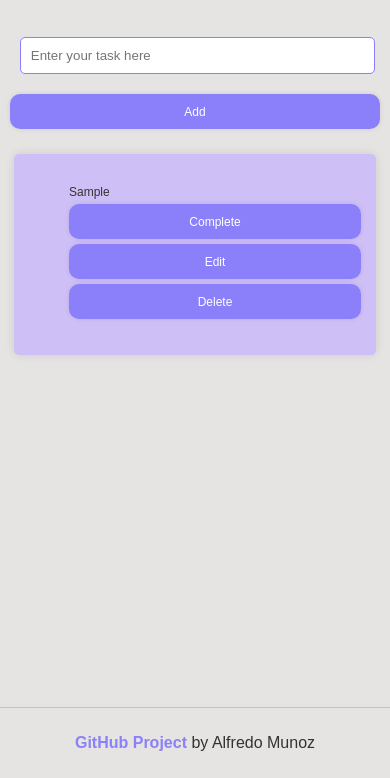
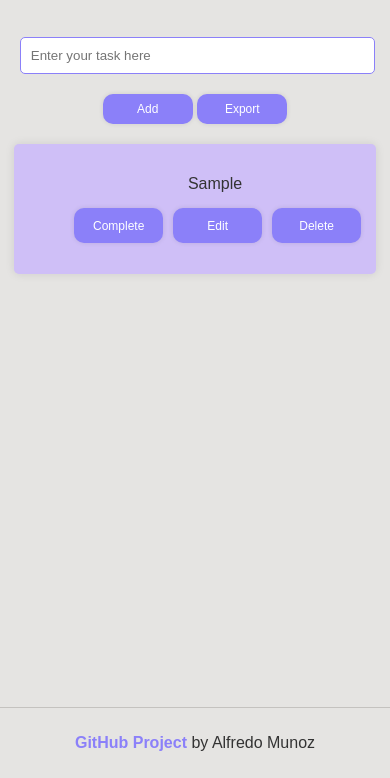
Before and after one commit to Alfredomg7/TodoSPA, a plain HTML site: page index.html in a window 390 px wide. Both pictures are taken after typing "Sample" into the empty fields and a click on the button "Add". Shown: the part 66-844 px from the top of the page. Drawn offline with Linux system fonts and the light colour scheme.

Commit message:
Implement export tasks as csv file funcionality with export button and enhance responsive design on task list container

```diff
--- a/app.js
+++ b/app.js
@@ -1,7 +1,8 @@
 document.addEventListener('DOMContentLoaded', () => {
     const addButton = document.getElementById('add-btn');
+    const exportButton = document.getElementById('export-btn');
     const inputField = document.getElementById('todo-input');
-    const todolist = document.getElementById('todo-list');
+    const todoList = document.getElementById('todo-list');
     const noTasksMessage = document.getElementById('no-tasks-message');
 
     // function to add a new todo item
@@ -15,7 +16,7 @@ document.addEventListener('DOMContentLoaded', () => {
         const completeButton = document.createElement('button');
         completeButton.textContent = 'Complete';
         completeButton.addEventListener('click', () => {
-            listItem.classList.toggle('completed');
+            itemText.classList.toggle('completed');
         });
 
         const editButton = document.createElement('button');
@@ -30,7 +31,7 @@ document.addEventListener('DOMContentLoaded', () => {
         const deleteButton = document.createElement('button');
         deleteButton.textContent = 'Delete';
         deleteButton.addEventListener('click', () => {
-            todolist.removeChild(listItem);
+            todoList.removeChild(listItem);
         });
 
         listItem.appendChild(itemText);
@@ -43,11 +44,33 @@ document.addEventListener('DOMContentLoaded', () => {
 
     // Function tu update the visibility of the 'No tasks' message
     function updateNoTasksMessage() {
-        if (todolist.children.length === 0) {
+        if (todoList.children.length === 0) {
             noTasksMessage.style.display = 'block';
         } else {
             noTasksMessage.style.display = 'none';
         }
+    }
+
+    // Function to export tasks as csv file
+    function exportToCSV() {
+        const rows = [];
+        const items = todoList.querySelectorAll('li');
+
+        rows.push(['Task', 'Status']);
+
+        items.forEach(item => {
+            const text  = item.querySelector('span').textContent;
+            const status = item.classList.contains('completed') ? 'Completed' : 'Pending';
+            rows.push([text, status]);
+        });
+
+        const csvContent = 'data:text/csv;charset=utf-8,' + rows.map(e => e.join(',')).join('\n');
+
+        const link = document.createElement('a');
+        link.setAttribute('href', encodeURI(csvContent));
+        link.setAttribute('download', 'todo-list.csv');
+        document.body.appendChild(link);
+        link.click();
     }
 
     // Event listener for the add button
@@ -55,7 +78,7 @@ document.addEventListener('DOMContentLoaded', () => {
         const text = inputField.value.trim();
         if (text) {
             const newTodo = createTodoItem(text);
-            todolist.appendChild(newTodo);
+            todoList.appendChild(newTodo);
             inputField.value = '';
             updateNoTasksMessage();
         }
@@ -68,6 +91,11 @@ document.addEventListener('DOMContentLoaded', () => {
         }
     });
 
+    // Event listener for the export button
+    exportButton.addEventListener('click', () => {
+        exportToCSV();
+    });
+
     // Initiallize updating of 'No tasks' message visibility
     updateNoTasksMessage();
 });
--- a/index.html
+++ b/index.html
@@ -11,6 +11,7 @@
         <h1 class="title">To-Do List</h1>
         <input type="text" id="todo-input" placeholder="Enter your task here">
         <button id="add-btn">Add</button>
+        <button id="export-btn">Export</button>
         <div class="container" id="todo-list-container">
             <div id="no-tasks-message">There are no tasks</div>
             <ul id="todo-list">
--- a/styles.css
+++ b/styles.css
@@ -7,7 +7,7 @@
     --container-text-color: #333;
     --button-background-color: #8B80F9;
     --button-text-color: #fff;
-}
+    }
 
 body {
     font-family: Arial, sans-serif;
@@ -31,7 +31,7 @@ body {
 
 #todo-input {
     padding: 10px;
-    width: 70%;
+    width: 60%;
     border: 1px solid var(--border-color);
     border-radius: 5px;
     margin: 20px 10px;
@@ -80,9 +80,8 @@ body {
 button {
     width: 90px;
     height: 30px;
-    font-size: clamp(16px, 2vw, 18px);
+    font-size: clamp(12px, 2vw, 16px);
     padding: 5px 10px;
-    margin-left: 5px;
     background-color: var(--button-background-color);
     color: var(--button-text-color);
     border: none;
@@ -95,6 +94,13 @@ button:hover {
     background-color: var(--hover-color);
 }
 
+.todo-item button {
+    width: 70px;
+    height: 25px;
+    font-size: clamp(12px, 2vw, 14px);
+    padding: 4px 8px;
+    margin-left: 5px;
+}
 .footer {
     color: var(--container-text-color);
     text-align: center;
@@ -119,29 +125,6 @@ button:hover {
 
 @media screen and (max-width: 768px) {
     .container {
-        width: 90%;
-        padding: 10px;
-    }
-
-    #todo-input {
-        width: 80%;
-    }
-
-    .todo-item span {
-        font-size: clamp(14px, 2vw, 16px);
-    }
-
-    button {
-        width: 80px;
-        height: 35px;
-        font-size: clamp(14px, 2vw, 16px);
-        padding: 3px 6px;
-        margin-left: 3px;
-    }
-}
-
-@media screen and (max-width: 480px) {
-    .container {
         width: 95%;
         padding: 5px;
     }
@@ -151,21 +134,25 @@ button:hover {
     }
 
     .todo-item {
-        display: flex;
-        flex-direction: column;
-        align-items: flex-start;
-    }
-    .todo-item span {
-        font-size: clamp(12px, 2vw, 14px);
-        margin-bottom: 5px;
+        display: grid;
+        grid-template-columns: 1fr 1fr 1fr;
+        grid-template-rows: auto auto;
+        gap: 5px;
+        align-items: center;
     }
 
-    button {
-        width: 100%;
+    .todo-item span {
+        grid-column: 1 / -1;
+        margin-bottom: 10px;
+        white-space: nowrap;
+        overflow: hidden;
+        text-overflow: ellipsis;
+
+    }
+
+    .todo-item button {
+        width: 95%;
         height: 35px;
-        font-size: clamp(12px, 2vw, 14px);
-        padding: 2px 3px;
-        margin-left: 0;
-        margin-bottom: 5px;
+        margin-left: 5px;
     }
 }
```
